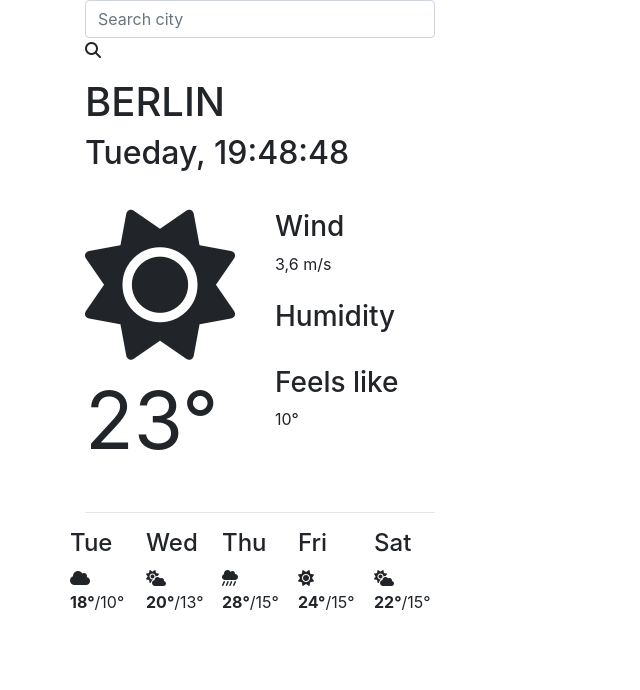
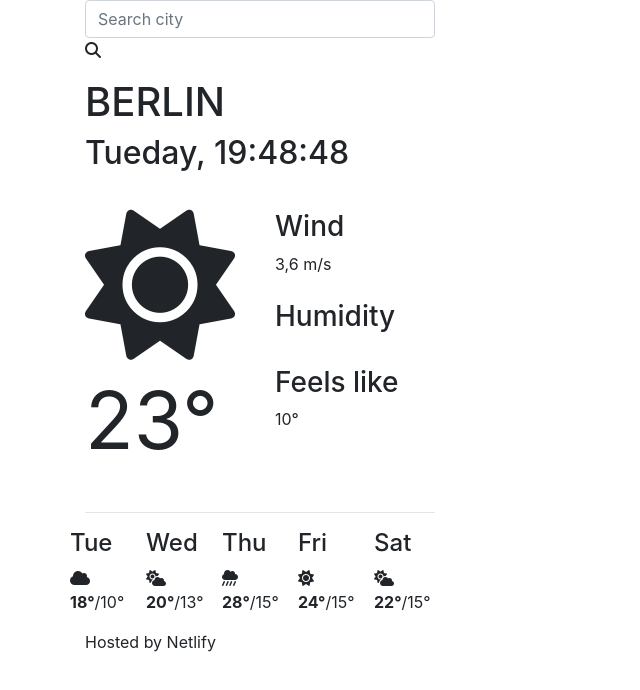
Before and after one commit to takodil/weather-shecodes, a plain HTML site: page index.html in a window 1280 px wide. Shown: the whole page, without its empty margins (0-640 px from the left). Drawn offline with nearby package versions, Linux system fonts and the light colour scheme.

Commit message:
added text

```diff
--- a/index.html
+++ b/index.html
@@ -86,6 +86,7 @@
                 </div>
             </div>
         </div>
+        <p>Hosted by Netlify</p>
         <script src="src/index.js"></script>
 </body>
 
```
